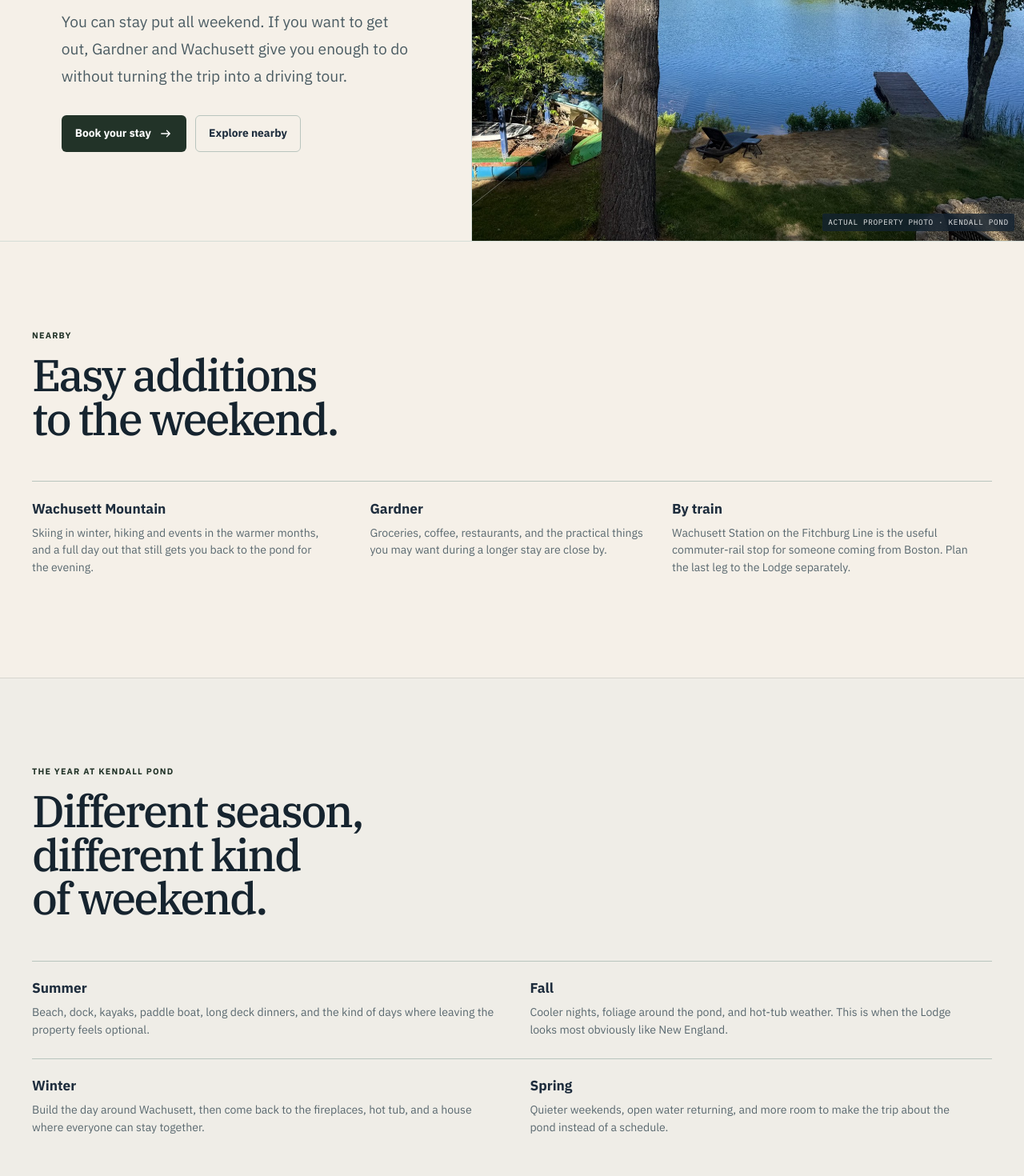
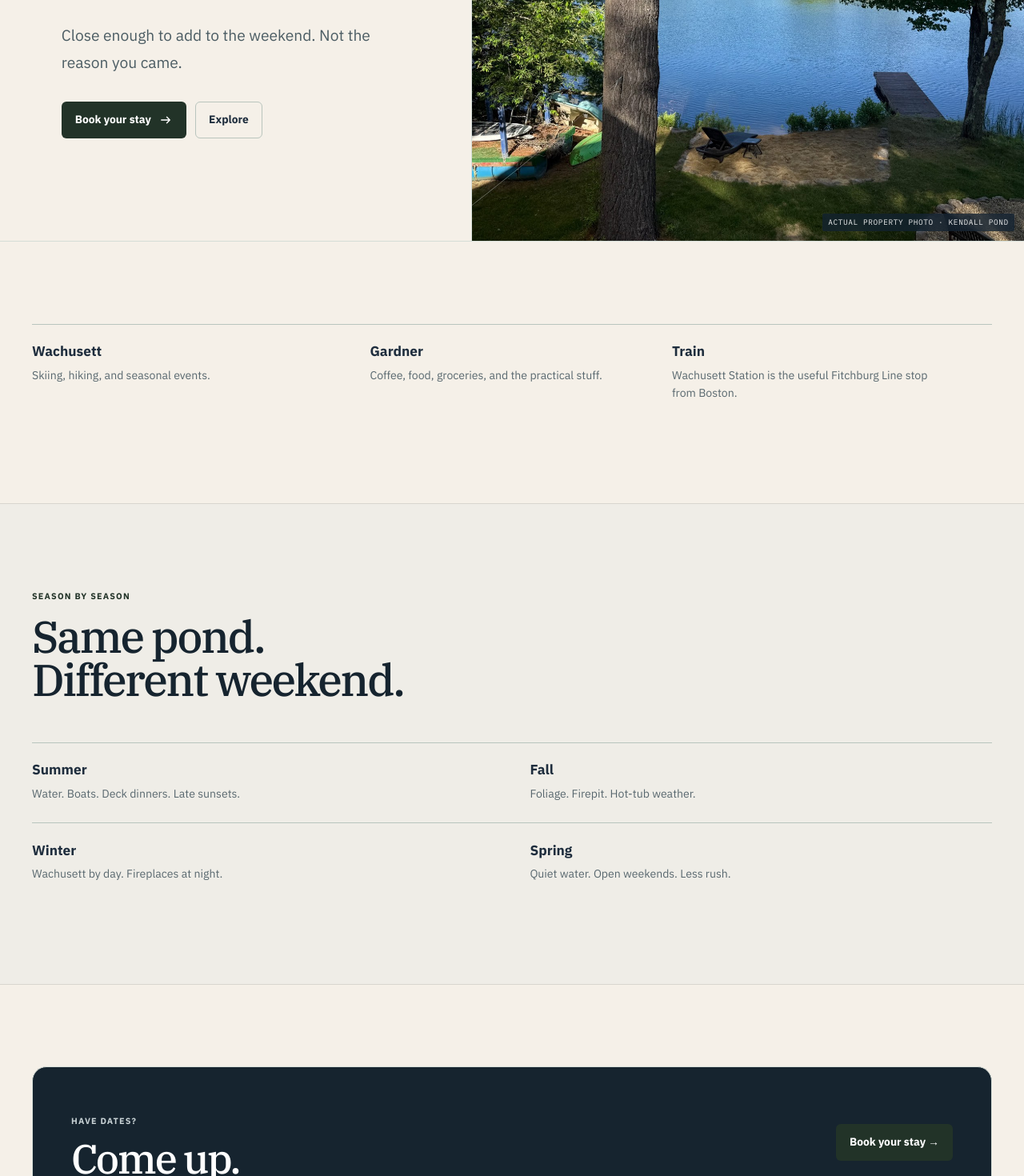
Before and after one commit to PublicLogic/KendallPondLodge, a Next.js app: page /area in a window 1280 px wide. Shown: the part 400-1870 px from the top of the page at 80% size. Built offline with nearby package versions, Linux system fonts and the light colour scheme.

Commit message:
Tighten Gardner and Wachusett page

```diff
--- a/app/area/page.tsx
+++ b/app/area/page.tsx
@@ -5,8 +5,7 @@ import { PageHero } from "@/app/_components/PageHero";
 
 export const metadata: Metadata = {
   title: "Gardner & Wachusett",
-  description:
-    "Gardner, Wachusett Mountain, seasonal events, and practical ways to get to the Lodge at Kendall Pond.",
+  description: "Gardner, Wachusett Mountain, seasonal trips, and train access near Kendall Pond.",
 };
 
 export default function AreaPage() {
@@ -14,86 +13,37 @@ export default function AreaPage() {
     <main id="main-content">
       <PageHero
         eyebrow="Beyond the pond"
-        title="Gardner & Wachusett."
-        intro="You can stay put all weekend. If you want to get out, Gardner and Wachusett give you enough to do without turning the trip into a driving tour."
+        title="Gardner + Wachusett."
+        intro="Close enough to add to the weekend. Not the reason you came."
         image="/images/kpl/pond.jpg"
-        imageAlt="Kendall Pond from the Lodge shoreline"
+        imageAlt="Kendall Pond from the Lodge"
         imagePosition="center 55%"
         primaryAction={{ href: "/book", label: "Book your stay" }}
-        secondaryAction={{ href: "/explore", label: "Explore nearby" }}
+        secondaryAction={{ href: "/explore", label: "Explore" }}
       />
 
       <section className="content-section">
-        <SectionHeading eyebrow="Nearby" title="Easy additions to the weekend." />
         <div className="info-grid info-grid-three">
-          <InfoCard title="Wachusett Mountain">
-            <p>
-              Skiing in winter, hiking and events in the warmer months, and a
-              full day out that still gets you back to the pond for the evening.
-            </p>
-          </InfoCard>
-          <InfoCard title="Gardner">
-            <p>
-              Groceries, coffee, restaurants, and the practical things you may
-              want during a longer stay are close by.
-            </p>
-          </InfoCard>
-          <InfoCard title="By train">
-            <p>
-              Wachusett Station on the Fitchburg Line is the useful commuter-rail
-              stop for someone coming from Boston. Plan the last leg to the Lodge
-              separately.
-            </p>
-          </InfoCard>
+          <InfoCard title="Wachusett"><p>Skiing, hiking, and seasonal events.</p></InfoCard>
+          <InfoCard title="Gardner"><p>Coffee, food, groceries, and the practical stuff.</p></InfoCard>
+          <InfoCard title="Train"><p>Wachusett Station is the useful Fitchburg Line stop from Boston.</p></InfoCard>
         </div>
       </section>
 
       <section className="content-section surface-section">
-        <SectionHeading
-          eyebrow="The year at Kendall Pond"
-          title="Different season, different kind of weekend."
-        />
+        <SectionHeading eyebrow="Season by season" title="Same pond. Different weekend." />
         <div className="info-grid info-grid-two">
-          <InfoCard title="Summer">
-            <p>
-              Beach, dock, kayaks, paddle boat, long deck dinners, and the kind
-              of days where leaving the property feels optional.
-            </p>
-          </InfoCard>
-          <InfoCard title="Fall">
-            <p>
-              Cooler nights, foliage around the pond, and hot-tub weather. This
-              is when the Lodge looks most obviously like New England.
-            </p>
-          </InfoCard>
-          <InfoCard title="Winter">
-            <p>
-              Build the day around Wachusett, then come back to the fireplaces,
-              hot tub, and a house where everyone can stay together.
-            </p>
-          </InfoCard>
-          <InfoCard title="Spring">
-            <p>
-              Quieter weekends, open water returning, and more room to make the
-              trip about the pond instead of a schedule.
-            </p>
-          </InfoCard>
+          <InfoCard title="Summer"><p>Water. Boats. Deck dinners. Late sunsets.</p></InfoCard>
+          <InfoCard title="Fall"><p>Foliage. Firepit. Hot-tub weather.</p></InfoCard>
+          <InfoCard title="Winter"><p>Wachusett by day. Fireplaces at night.</p></InfoCard>
+          <InfoCard title="Spring"><p>Quiet water. Open weekends. Less rush.</p></InfoCard>
         </div>
       </section>
 
       <section className="content-section">
         <div className="booking-cta-panel">
-          <div>
-            <p className="eyebrow">Have dates in mind?</p>
-            <h2>Ask us about the weekend.</h2>
-            <p>
-              Tell us when you are coming and what brings you to the area. We
-              will check the Lodge and send a complete quote.
-            </p>
-          </div>
-          <div>
-            <Link className="button button-primary" href="/book">Book your stay →</Link>
-          </div>
+          <div><p className="eyebrow">Have dates?</p><h2>Come up.</h2></div>
+          <Link className="button button-primary" href="/book">Book your stay →</Link>
         </div>
       </section>
     </main>
```
